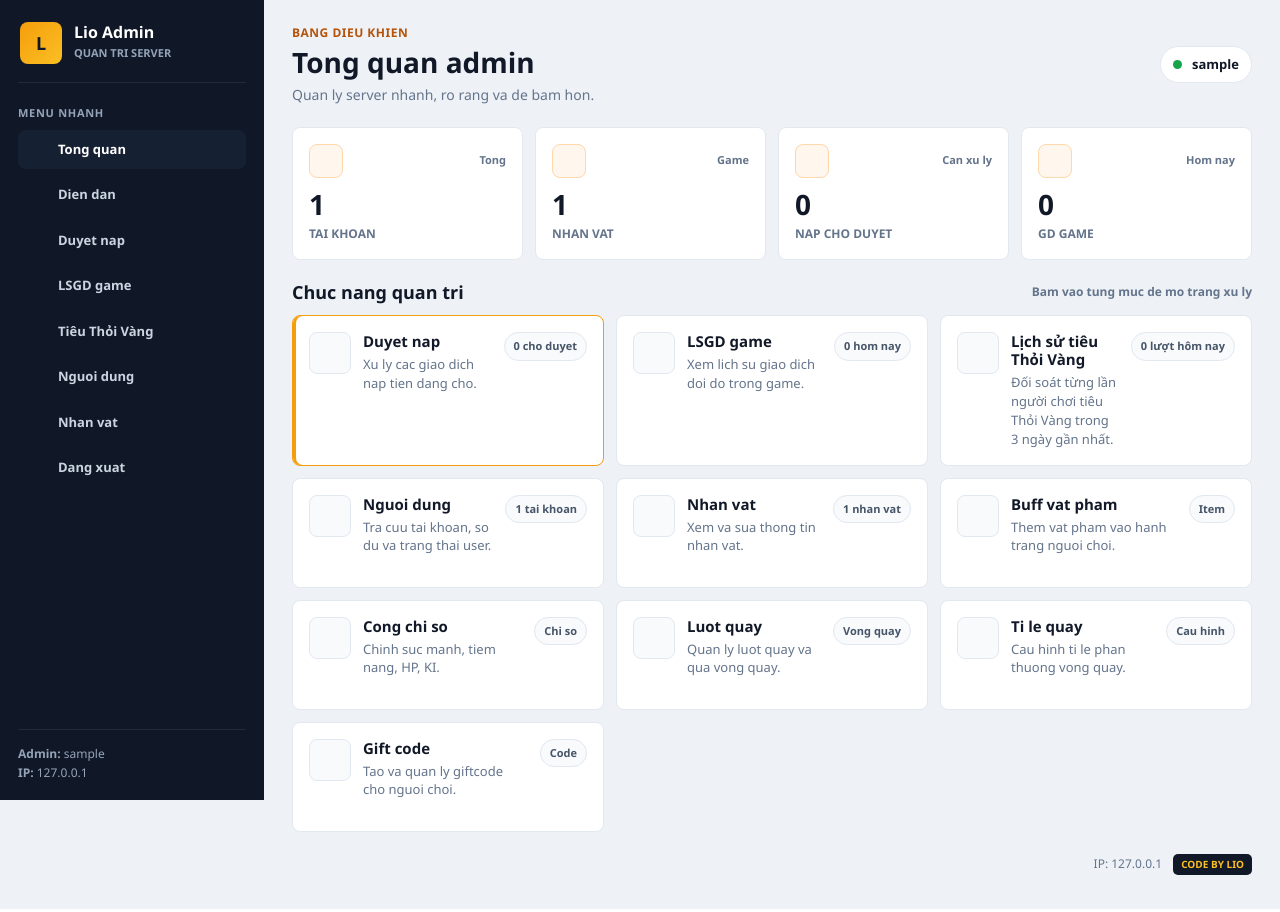
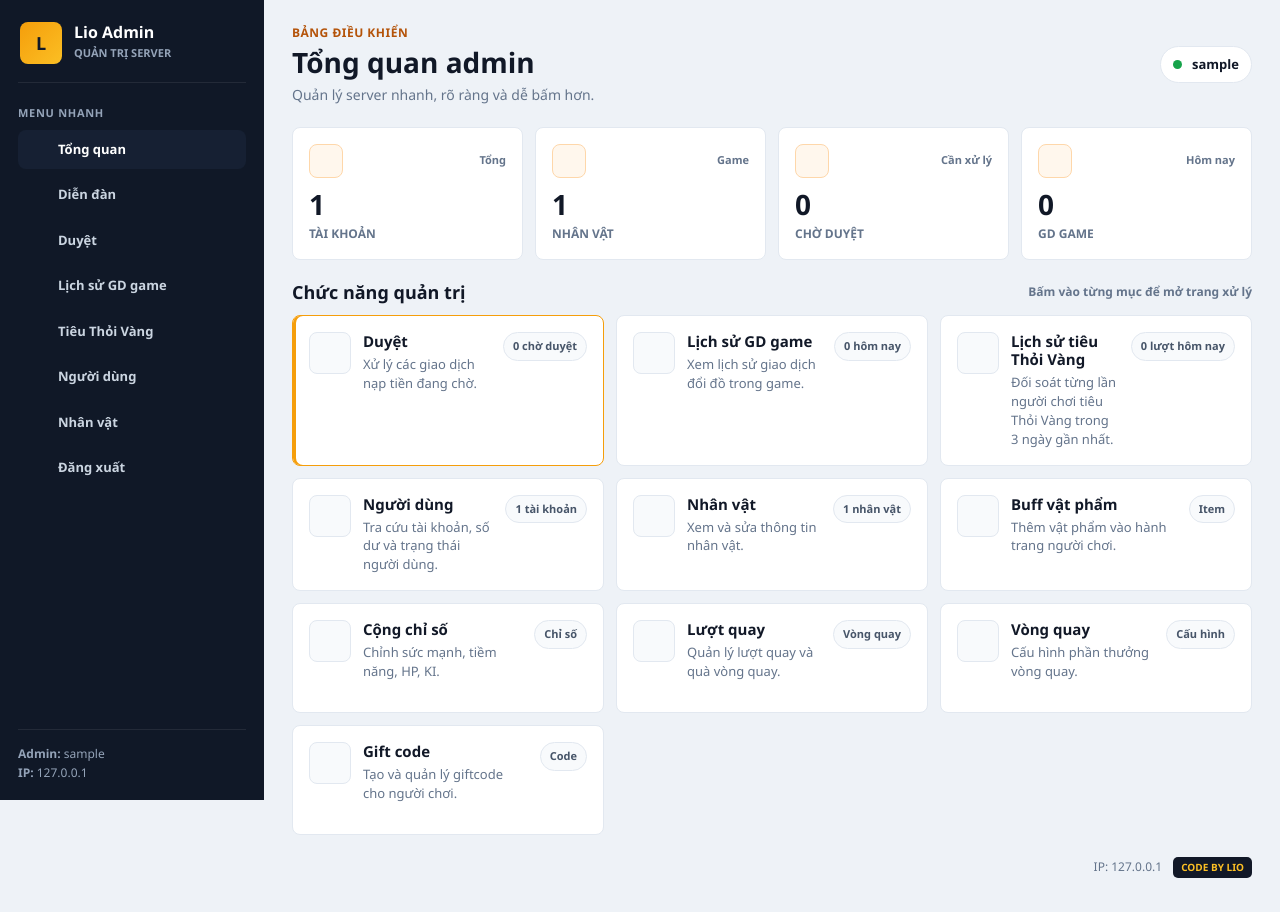
Before and after one commit to nguyenthaidinh/WebLioTest, a PHP site: page /admin in a window 1280 px wide. Run offline with PHP 8.4, Linux system fonts and the light colour scheme; the visitor is signed in with stand-in values (Sample User, id 1); tables that the repository leaves empty or names only in its code hold one stand-in row (values such as "Sample post"); a stand-in replaces the project's code that opens the database connection.

Commit message:
update v122

```diff
--- a/admin/index.php
+++ b/admin/index.php
@@ -34,19 +34,19 @@ $today_gold_spends = admin_count_query($conn, "SELECT COUNT(*) FROM gold_bar_spe
 $admin_name = $_username ?? 'admin';
 $quick_items = [
     [
-        'title' => 'Duyet nap',
-        'desc' => 'Xu ly cac giao dich nap tien dang cho.',
+        'title' => 'Duyệt',
+        'desc' => 'Xử lý các giao dịch nạp tiền đang chờ.',
         'href' => '/admin/nap.php',
         'icon' => 'fas fa-wallet',
-        'meta' => $pending_recharges . ' cho duyet',
+        'meta' => $pending_recharges . ' chờ duyệt',
         'priority' => true,
     ],
     [
-        'title' => 'LSGD game',
-        'desc' => 'Xem lich su giao dich doi do trong game.',
+        'title' => 'Lịch sử GD game',
+        'desc' => 'Xem lịch sử giao dịch đổi đồ trong game.',
         'href' => '/admin/lsgd.php',
         'icon' => 'fas fa-history',
-        'meta' => $today_trades . ' hom nay',
+        'meta' => $today_trades . ' hôm nay',
         'priority' => false,
     ],
     [
@@ -58,56 +58,56 @@ $quick_items = [
         'priority' => false,
     ],
     [
-        'title' => 'Nguoi dung',
-        'desc' => 'Tra cuu tai khoan, so du va trang thai user.',
+        'title' => 'Người dùng',
+        'desc' => 'Tra cứu tài khoản, số dư và trạng thái người dùng.',
         'href' => '/admin/users.php',
         'icon' => 'fas fa-users',
-        'meta' => number_format($total_accounts) . ' tai khoan',
+        'meta' => number_format($total_accounts, 0, ',', '.') . ' tài khoản',
         'priority' => false,
     ],
     [
-        'title' => 'Nhan vat',
-        'desc' => 'Xem va sua thong tin nhan vat.',
+        'title' => 'Nhân vật',
+        'desc' => 'Xem và sửa thông tin nhân vật.',
         'href' => '/admin/players.php',
         'icon' => 'fas fa-user',
-        'meta' => number_format($total_players) . ' nhan vat',
+        'meta' => number_format($total_players, 0, ',', '.') . ' nhân vật',
         'priority' => false,
     ],
     [
-        'title' => 'Buff vat pham',
-        'desc' => 'Them vat pham vao hanh trang nguoi choi.',
+        'title' => 'Buff vật phẩm',
+        'desc' => 'Thêm vật phẩm vào hành trang người chơi.',
         'href' => '/admin/vatpham.php',
         'icon' => 'fas fa-box',
         'meta' => 'Item',
         'priority' => false,
     ],
     [
-        'title' => 'Cong chi so',
-        'desc' => 'Chinh suc manh, tiem nang, HP, KI.',
+        'title' => 'Cộng chỉ số',
+        'desc' => 'Chỉnh sức mạnh, tiềm năng, HP, KI.',
         'href' => '/admin/chiso.php',
         'icon' => 'fas fa-chart-line',
-        'meta' => 'Chi so',
+        'meta' => 'Chỉ số',
         'priority' => false,
     ],
     [
-        'title' => 'Luot quay',
-        'desc' => 'Quan ly luot quay va qua vong quay.',
+        'title' => 'Lượt quay',
+        'desc' => 'Quản lý lượt quay và quà vòng quay.',
         'href' => '/admin/luotquay.php',
         'icon' => 'fas fa-sync-alt',
-        'meta' => 'Vong quay',
+        'meta' => 'Vòng quay',
         'priority' => false,
     ],
     [
-        'title' => 'Ti le quay',
-        'desc' => 'Cau hinh ti le phan thuong vong quay.',
+        'title' => 'Vòng quay',
+        'desc' => 'Cấu hình phần thưởng vòng quay.',
         'href' => '/admin/tyle-vongquay.php',
         'icon' => 'fas fa-sliders-h',
-        'meta' => 'Cau hinh',
+        'meta' => 'Cấu hình',
         'priority' => false,
     ],
     [
         'title' => 'Gift code',
-        'desc' => 'Tao va quan ly giftcode cho nguoi choi.',
+        'desc' => 'Tạo và quản lý giftcode cho người chơi.',
         'href' => '/admin/giftcode.php',
         'icon' => 'fas fa-gift',
         'meta' => 'Code',
@@ -116,13 +116,13 @@ $quick_items = [
 ];
 
 $sidebar_items = [
-    ['label' => 'Dien dan', 'href' => '/forum.php', 'icon' => 'fas fa-comments'],
-    ['label' => 'Duyet nap', 'href' => '/admin/nap.php', 'icon' => 'fas fa-wallet'],
-    ['label' => 'LSGD game', 'href' => '/admin/lsgd.php', 'icon' => 'fas fa-history'],
+    ['label' => 'Diễn đàn', 'href' => '/forum.php', 'icon' => 'fas fa-comments'],
+    ['label' => 'Duyệt', 'href' => '/admin/nap.php', 'icon' => 'fas fa-wallet'],
+    ['label' => 'Lịch sử GD game', 'href' => '/admin/lsgd.php', 'icon' => 'fas fa-history'],
     ['label' => 'Tiêu Thỏi Vàng', 'href' => '/admin/lich-su-tieu-thoi-vang.php', 'icon' => 'fas fa-coins'],
-    ['label' => 'Nguoi dung', 'href' => '/admin/users.php', 'icon' => 'fas fa-users'],
-    ['label' => 'Nhan vat', 'href' => '/admin/players.php', 'icon' => 'fas fa-user'],
-    ['label' => 'Dang xuat', 'href' => '/admin?out=1', 'icon' => 'fas fa-sign-out-alt'],
+    ['label' => 'Người dùng', 'href' => '/admin/users.php', 'icon' => 'fas fa-users'],
+    ['label' => 'Nhân vật', 'href' => '/admin/players.php', 'icon' => 'fas fa-user'],
+    ['label' => 'Đăng xuất', 'href' => '/admin?out=1', 'icon' => 'fas fa-sign-out-alt'],
 ];
 ?>
 <!DOCTYPE html>
@@ -131,7 +131,7 @@ $sidebar_items = [
     <meta charset="utf-8">
     <meta name="viewport" content="width=device-width, initial-scale=1, shrink-to-fit=no">
     <title>Admin Panel - Lio</title>
-    <meta name="description" content="Bang dieu khien admin Lio">
+    <meta name="description" content="Bảng điều khiển admin Lio">
     <meta name="author" content="Lio">
     <link href="../assets/bootstrap/css/bootstrap.min.css" rel="stylesheet">
     <link href="../assets/fontawesome-free/css/all.min.css" rel="stylesheet" type="text/css">
@@ -497,13 +497,13 @@ $sidebar_items = [
                 <div class="brand-mark">L</div>
                 <div>
                     <div class="brand-title">Lio Admin</div>
-                    <div class="brand-sub">Quan tri server</div>
+                    <div class="brand-sub">Quản trị server</div>
                 </div>
             </div>
 
             <div class="nav-label">Menu nhanh</div>
             <nav class="nav-list">
-                <a class="nav-link active" href="/admin"><i class="fas fa-home"></i> Tong quan</a>
+                <a class="nav-link active" href="/admin"><i class="fas fa-home"></i> Tổng quan</a>
                 <?php foreach ($sidebar_items as $item) : ?>
                     <a class="nav-link" href="<?php echo admin_h($item['href']); ?>">
                         <i class="<?php echo admin_h($item['icon']); ?>"></i>
@@ -521,9 +521,9 @@ $sidebar_items = [
         <main class="main">
             <header class="topbar">
                 <div>
-                    <div class="eyebrow">Bang dieu khien</div>
-                    <h1 class="page-title">Tong quan admin</h1>
-                    <p class="page-desc">Quan ly server nhanh, ro rang va de bam hon.</p>
+                    <div class="eyebrow">Bảng điều khiển</div>
+                    <h1 class="page-title">Tổng quan admin</h1>
+                    <p class="page-desc">Quản lý server nhanh, rõ ràng và dễ bấm hơn.</p>
                 </div>
                 <div class="user-chip">
                     <span class="user-dot"></span>
@@ -535,10 +535,10 @@ $sidebar_items = [
                 <div class="stat-card">
                     <div class="stat-top">
                         <div class="stat-icon"><i class="fas fa-users"></i></div>
-                        <div class="stat-note">Tong</div>
+                        <div class="stat-note">Tổng</div>
                     </div>
                     <div class="stat-number"><?php echo number_format($total_accounts); ?></div>
-                    <div class="stat-label">Tai khoan</div>
+                    <div class="stat-label">Tài khoản</div>
                 </div>
                 <div class="stat-card">
                     <div class="stat-top">
@@ -546,20 +546,20 @@ $sidebar_items = [
                         <div class="stat-note">Game</div>
                     </div>
                     <div class="stat-number"><?php echo number_format($total_players); ?></div>
-                    <div class="stat-label">Nhan vat</div>
+                    <div class="stat-label">Nhân vật</div>
                 </div>
                 <div class="stat-card">
                     <div class="stat-top">
                         <div class="stat-icon"><i class="fas fa-wallet"></i></div>
-                        <div class="stat-note">Can xu ly</div>
+                        <div class="stat-note">Cần xử lý</div>
                     </div>
                     <div class="stat-number"><?php echo number_format($pending_recharges); ?></div>
-                    <div class="stat-label">Nap cho duyet</div>
+                    <div class="stat-label">Chờ duyệt</div>
                 </div>
                 <div class="stat-card">
                     <div class="stat-top">
                         <div class="stat-icon"><i class="fas fa-exchange-alt"></i></div>
-                        <div class="stat-note">Hom nay</div>
+                        <div class="stat-note">Hôm nay</div>
                     </div>
                     <div class="stat-number"><?php echo number_format($today_trades); ?></div>
                     <div class="stat-label">GD game</div>
@@ -567,8 +567,8 @@ $sidebar_items = [
             </section>
 
             <div class="toolbar">
-                <h2 class="section-title">Chuc nang quan tri</h2>
-                <div class="toolbar-hint">Bam vao tung muc de mo trang xu ly</div>
+                <h2 class="section-title">Chức năng quản trị</h2>
+                <div class="toolbar-hint">Bấm vào từng mục để mở trang xử lý</div>
             </div>
 
             <section class="actions-grid">
--- a/admin/tyle-vongquay.php
+++ b/admin/tyle-vongquay.php
@@ -153,7 +153,7 @@ $total_weight = lucky_rewards_total_weight($rewards);
 <head>
     <meta charset="utf-8">
     <meta name="viewport" content="width=device-width, initial-scale=1, shrink-to-fit=no">
-    <title>Chỉnh Tỉ Lệ Vòng Quay - Admin</title>
+    <title>Vòng Quay - Admin</title>
     <link href="../assets/bootstrap/css/bootstrap.min.css" rel="stylesheet">
     <link href="../assets/fontawesome-free/css/all.min.css" rel="stylesheet" type="text/css">
     <script src="../assets/jquery/jquery.min.js"></script>
@@ -194,7 +194,7 @@ $total_weight = lucky_rewards_total_weight($rewards);
     </div>
 
     <div class="container" style="max-width: 920px;">
-        <h1 class="page-title">Chỉnh Tỉ Lệ Vòng Quay</h1>
+        <h1 class="page-title">Vòng Quay</h1>
         <p class="page-subtitle">Tỉ lệ này chỉ admin thấy. Người chơi chỉ thấy các phần thưởng trên vòng quay.</p>
 
         <?php echo $_alert; ?>
```
Also changed, not shown: admin/lsgd.php (+27 -27 lines), admin/luotquay.php (+28 -28 lines), admin/nap.php (+24 -24 lines).
